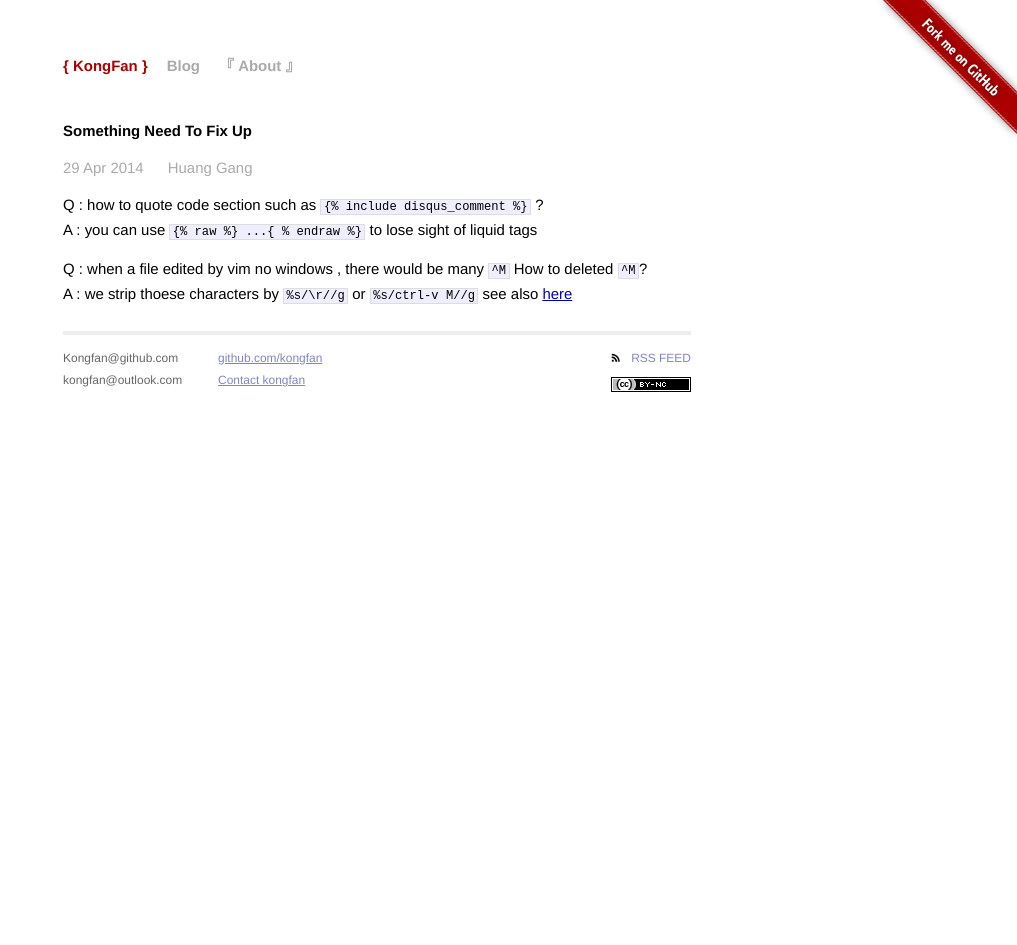
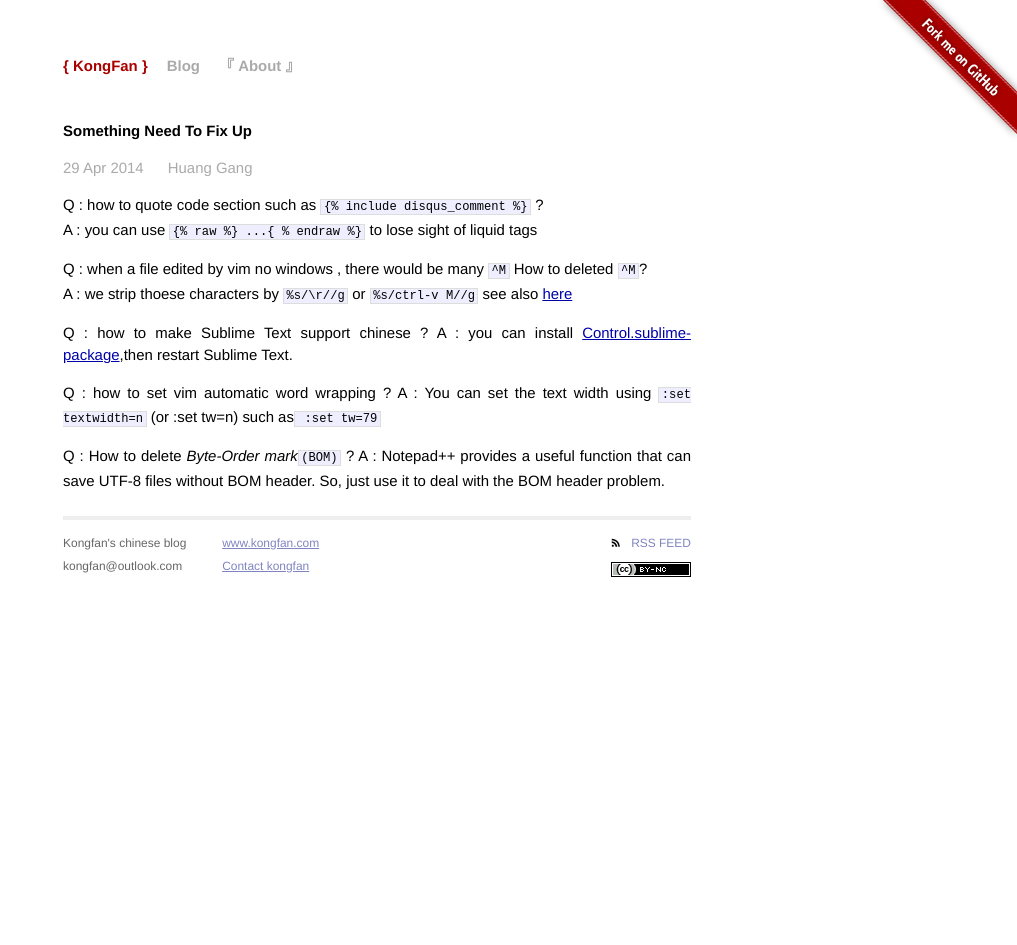
Before and after one commit to kungfan/kongfan.github.io, a Jekyll site: the page built from _posts/2014-04-29-something-need-to-fix-up.markdown, in a window 1280 px wide. Shown: the whole page, without its empty margins (263-1280 px from the left). Built offline with Jekyll 4.4.1, drawn with Linux system fonts in a browser that asks for light colours; Markdown is read by kramdown in place of the engine named in the settings.

Commit message:
modified:   _layouts/default.html modified:   _posts/2014-04-29-something-need-to-fix-up.markdown modified:   _posts/2014-05-06-Adding-Rss-feed-to-your-jekyll-blog.markdown new file:   _posts/2014-05-19-about-me.markdown

```diff
--- a/_layouts/default.html
+++ b/_layouts/default.html
@@ -27,13 +27,13 @@
           <div class="footer">
             <div class="contact">
               <p>
-                Kongfan@github.com<br />
+                Kongfan's chinese blog<br />
 		        kongfan@outlook.com<br />
               </p>
             </div>
             <div class="contact">
               <p>
-                <a href="https://github.com/kongfan">github.com/kongfan</a><br />
+                <a href="https://www.kongfan.com">www.kongfan.com</a><br />
                 <a href="mailto:kongfan@outlook.com">Contact kongfan</a><br />
               </p>
             </div>
--- a/_posts/2014-04-29-something-need-to-fix-up.markdown
+++ b/_posts/2014-04-29-something-need-to-fix-up.markdown
@@ -8,3 +8,12 @@
 
 Q : when a file edited by vim no windows , there would be many `^M` How to deleted `^M`?
 A : we strip thoese characters by `%s/\r//g` or `%s/ctrl-v M//g` see also [here](http://vim.wikia.com/wiki/File_format)
+
+Q : how to make Sublime Text support chinese ?
+A : you can install [Control.sublime-package](http://sublime.wbond.net/Package%20Control.sublime-package),then restart Sublime Text.
+
+Q : how to set vim  automatic word wrapping ?
+A : You can set the text width using `:set textwidth=n` (or :set tw=n) such as` :set tw=79`
+
+Q : How to delete *Byte-Order mark*`(BOM)` ?
+A : Notepad++ provides a useful function that can save UTF-8 files without BOM header. So,  just use it to deal with the BOM header problem.
--- a/_posts/2014-05-06-Adding-Rss-feed-to-your-jekyll-blog.markdown
+++ b/_posts/2014-05-06-Adding-Rss-feed-to-your-jekyll-blog.markdown
@@ -10,6 +10,7 @@
 with _config.yml)* , and paste the code below into it:
 
 {% highlight xml %}
+
 ---
 layout: nil
 ---
@@ -41,6 +42,7 @@
     {% endraw %}
   </channel>
 </rss>
+
 {% endhighlight xml %}
 
 That’s it. Jekyll will keep this file updated whenever you publish new posts
--- /dev/null
+++ b/_posts/2014-05-19-about-me.markdown
@@ -0,0 +1,6 @@
+---
+layout: post
+title:  about me
+date: 2014-05-19
+---
+孔凡，八十年代生人。药师，程序员。2010年获得湖北科技学院学士学位。孔凡曾服务于浙江仙琚制药股份有限公司、远大医药（中国）有限公司,艾迪康医学检验所，黄冈市精神卫生中心等多家企业机构，负责多个不同领域的研发与销售工作。孔凡感兴趣的领域包括开源社区，python与web编程，药事服务，药学进展，计算机技术在医药领域的应用等。工作之余孔凡喜欢阅读，编码，尝试有趣的事情.
```
